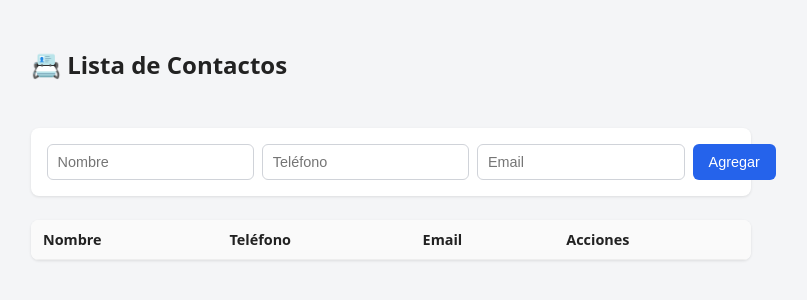
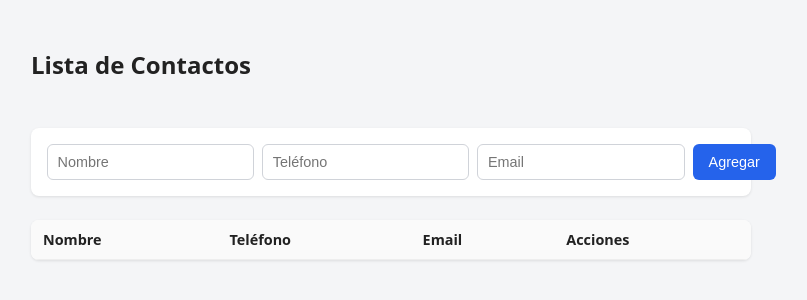
Before and after one commit to SrAlan32/proyecto3-gitflow-crud, a website: page public/index.html in a window 1280 px wide. Shown: the whole page, without its empty margins (249-1056 px from the left). Drawn offline with Linux system fonts and the light colour scheme; no server answers.

Commit message:
feat: add web UI to manage contacts (served via Express static)

```diff
--- a/public/index.html
+++ b/public/index.html
@@ -70,7 +70,7 @@
 </head>
 <body>
 <div class="container">
-  <h1>📇 Lista de Contactos</h1>
+  <h1>Lista de Contactos</h1>
 
   <div id="error"></div>
 
--- a/server.js
+++ b/server.js
@@ -5,6 +5,7 @@ const app = express();
 const PORT = process.env.PORT || 3000;
 
 app.use(express.json());
+app.use(express.static('public'));
 app.use('/contacts', contactsRouter);
 
 app.get('/', (req, res) => res.json({ message: 'CRUD Contact List API' }));
```
